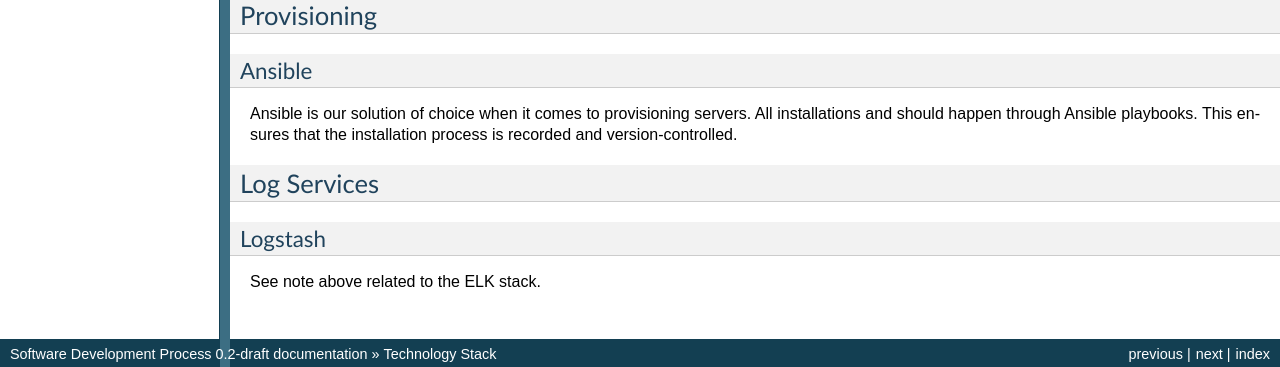
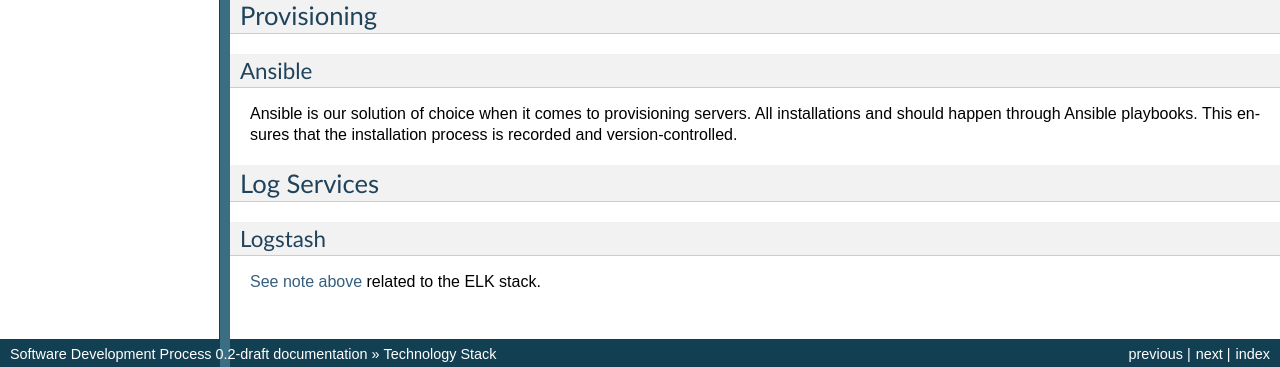
Before and after one commit to archimedes-spdm/development-process, a Sphinx documentation site: the page built from source/stack.rst, in a window 1280 px wide and 900 px high, scrolled down 4945 px. Shown: the part 155-522 px from the top of the window. Built offline with Sphinx 7.4.7, drawn with Linux system fonts in a browser that asks for light colours; formulas are drawn with MathJax 3; some of the changed lines change nothing that is shown.

Commit message:
Added additional content

```diff
--- a/source/stack.rst
+++ b/source/stack.rst
@@ -382,6 +382,7 @@
 -------------------------------
 Search Services
 -------------------------------
+.. _elk:
 
 *********************
 ELK Stack
@@ -415,7 +416,7 @@
 Ansible
 ******************
 
-Ansible is our solution of choice when it comes to provisioning servers.
+:doc:`Ansible <ansible:index>` is our solution of choice when it comes to provisioning servers.
 All installations and should happen through Ansible playbooks.
 This ensures that the installation process is recorded and version-controlled.
 
```
